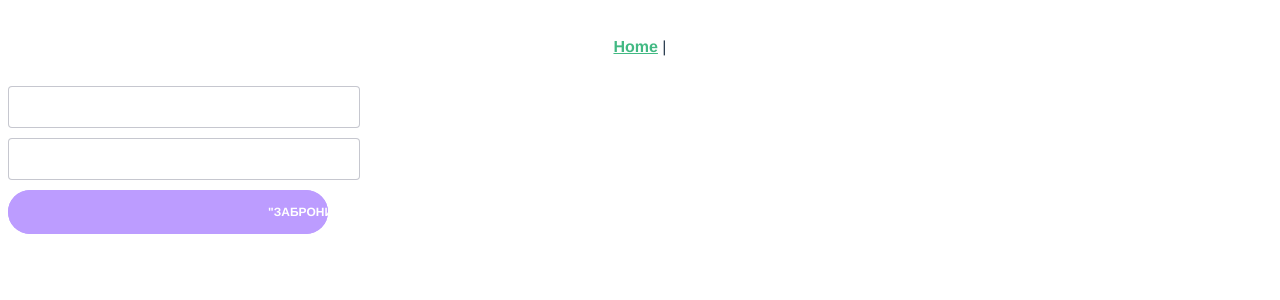
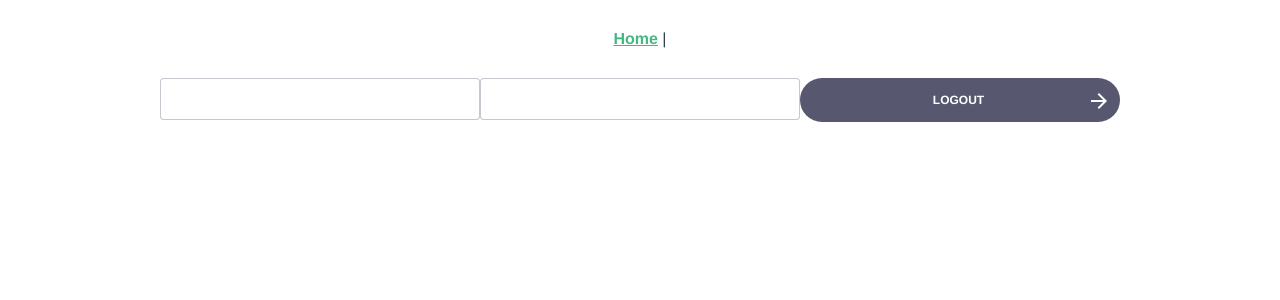
Before and after one commit to CyberPunk10/vue-test-Gora-Studio, a Vue app: page / in a window 1280 px wide. Shown: the top 300 px of the page. Built offline with nearby package versions, Linux system fonts and the light colour scheme.

Commit message:
Development style elements

```diff
--- a/package.json
+++ b/package.json
@@ -1,5 +1,5 @@
 {
-  "name": "sadfasdfasdf",
+  "name": "vue-test-gora-studio",
   "version": "0.1.0",
   "private": true,
   "scripts": {
--- a/public/index.html
+++ b/public/index.html
@@ -5,6 +5,8 @@
     <meta http-equiv="X-UA-Compatible" content="IE=edge">
     <meta name="viewport" content="width=device-width,initial-scale=1.0">
     <link rel="icon" href="<%= BASE_URL %>favicon.ico">
+    <link href="https://fonts.googleapis.com/icon?family=Material+Icons" rel="stylesheet")>
+
     <title><%= htmlWebpackPlugin.options.title %></title>
   </head>
   <body>
--- a/src/App.vue
+++ b/src/App.vue
@@ -9,11 +9,15 @@
 </template>
 
 <style lang="sass">
-
+*
+  margin: 0
+  padding: 0
 html
   font-size: 10px // 1rem = 10px
 body
   font-size: 16px // шрифт вернули по умолчанию
+  width: 100%
+  height: 100%
 
 #app
   font-family: Avenir, Helvetica, Arial, sans-serif
--- a/src/components/Button.vue
+++ b/src/components/Button.vue
@@ -1,19 +1,19 @@
 <template lang="pug">
   .btn.btn-fill.btn_max-width-320
     .btn__bg
-    span.btn__title.btn_padding-right-3 "забронировать"
+    span.btn__title.btn_padding-right-3 logout
       <i class="btn__icon material-icons">arrow_forward</i>
 
 </template>
 
 <style lang="sass">
 $border-radius: 2.2rem
-$color-dark-shade-100: #1F2041
+// $color-dark-shade-100: #1F2041
 $color-dark-shade-75: rgba(31, 32, 65, 0.75)
-$color-dark-shade-50: rgba(31, 32, 65, 0.5)
-$color-dark-shade-25: rgba(31, 32, 65, 0.25)
-$color-dark-shade-10: rgba(31, 32, 65, 0.10)
-$color-dark-shade-5: rgba(31, 32, 65, 0.05)
+// $color-dark-shade-50: rgba(31, 32, 65, 0.5)
+// $color-dark-shade-25: rgba(31, 32, 65, 0.25)
+// $color-dark-shade-10: rgba(31, 32, 65, 0.10)
+// $color-dark-shade-5: rgba(31, 32, 65, 0.05)
 $color-purple: #BC9CFF
 
 // кнопка (общие свойства)
@@ -24,17 +24,9 @@ $color-purple: #BC9CFF
   width: 100%
   max-width: 9.9rem
   height: 4.4rem
-
-  .btn__bg,
-  .btn__bg:before
-    position: absolute
-    content: ""
-    top: 0
-    right: 0
-    bottom: 0
-    left: 0
-    border-radius: $border-radius
-    background-color: $color-purple
+  background-color: $color-dark-shade-75
+  border-radius: 3px
+  border-radius: $border-radius
 
   &__title
     position: absolute
@@ -42,56 +34,19 @@ $color-purple: #BC9CFF
     line-height: 4.4rem
     text-align: center
     width: 100%
-    // top: 50%
-    // left: 50%
-    // transform: translate(-50%, -50%)
+    top: 50%
+    left: 50%
+    transform: translate(-50%, -50%)
     white-space: nowrap
-    // font-family: $Montserrat
     font-weight: bold
     font-size: 1.2rem
     text-transform: uppercase
-    color: $color-dark-shade-100
-    color: $color-purple
+    color: #fff
     padding-bottom: .1rem
-
-  // кнопка с заливкой
-  &-fill
-    .btn__bg
-      // @include linear-gradient
-    .btn__title
-      color: #fff
-
-  // кнопка с бордером
-  &-border
-    .btn__bg
-      // @include linear-gradient
-      &:before
-        margin: 2px
-        width: calc(100% - 4px)
-        height: calc(100% - 4px)
-        background: #fff
-
-  // кнопка без заливки и бордера
-  &-minimalism
-    position: static
-    width: auto
-    max-width: none
-    height: 1.6rem
-    line-height: 1.6rem
-    padding-left: 1px
-    text-align: left
-    // @include font-how-h3($color: $color-purple)
 
   // модификатор: deactive
   &-fill.btn_deactive
     opacity: .5
-
-  &-border.btn_deactive
-    .btn__bg
-      opacity: .5
-
-  &-minimalism.btn_deactive
-    color: $color-dark-shade-50
 
   // модификатор: width
   &_max-width-320
@@ -109,7 +64,6 @@ $color-purple: #BC9CFF
     align-items: center
     height: calc(100% - 2px)
     width: 4.3rem
-    // @include linear-gradient
     border-radius: $border-radius
     top: 1px
     bottom: 0
@@ -127,5 +81,4 @@ $color-purple: #BC9CFF
   &_padding-right-3
     padding-right: .3rem
 
-// https://css-tricks.com/gradient-borders-in-css/
 </style>
--- a/src/components/TextField.vue
+++ b/src/components/TextField.vue
@@ -18,10 +18,8 @@ export default {
   .text-field
     position: relative
     max-width: 32rem
+    width: 100%
     margin-bottom: 1rem
-
-    &_width-sm
-      max-width: 26.6rem
 
     &_margin-bottom-5
       margin-bottom: .5rem
@@ -33,8 +31,9 @@ export default {
       padding: 1.2rem 1.5rem
       width: 100%
       font-size: 1.4rem
-      // font-family: $Montserrat
       color: $color-dark-shade-75
+      outline: none
+      box-sizing: border-box
       transition: 0.2s ease all
 
       &::-webkit-input-placeholder
--- a/src/views/Home.vue
+++ b/src/views/Home.vue
@@ -1,8 +1,8 @@
 <template>
   <div class="home">
-    <TextField msg="Welcome to Your Vue.js App"/>
-    <TextField msg="Welcome to Your Vue.js App"/>
-    <Button msg="Welcome to Your Vue.js App"/>
+    <TextField/>
+    <TextField/>
+    <Button/>
   </div>
 </template>
 
@@ -18,3 +18,9 @@ export default {
   }
 }
 </script>
+
+<style lang="sass">
+.home
+  display: flex
+  justify-content: center
+</style>
```
Also changed, not shown: 2 other files (tests, documents, lock files or other folders).
